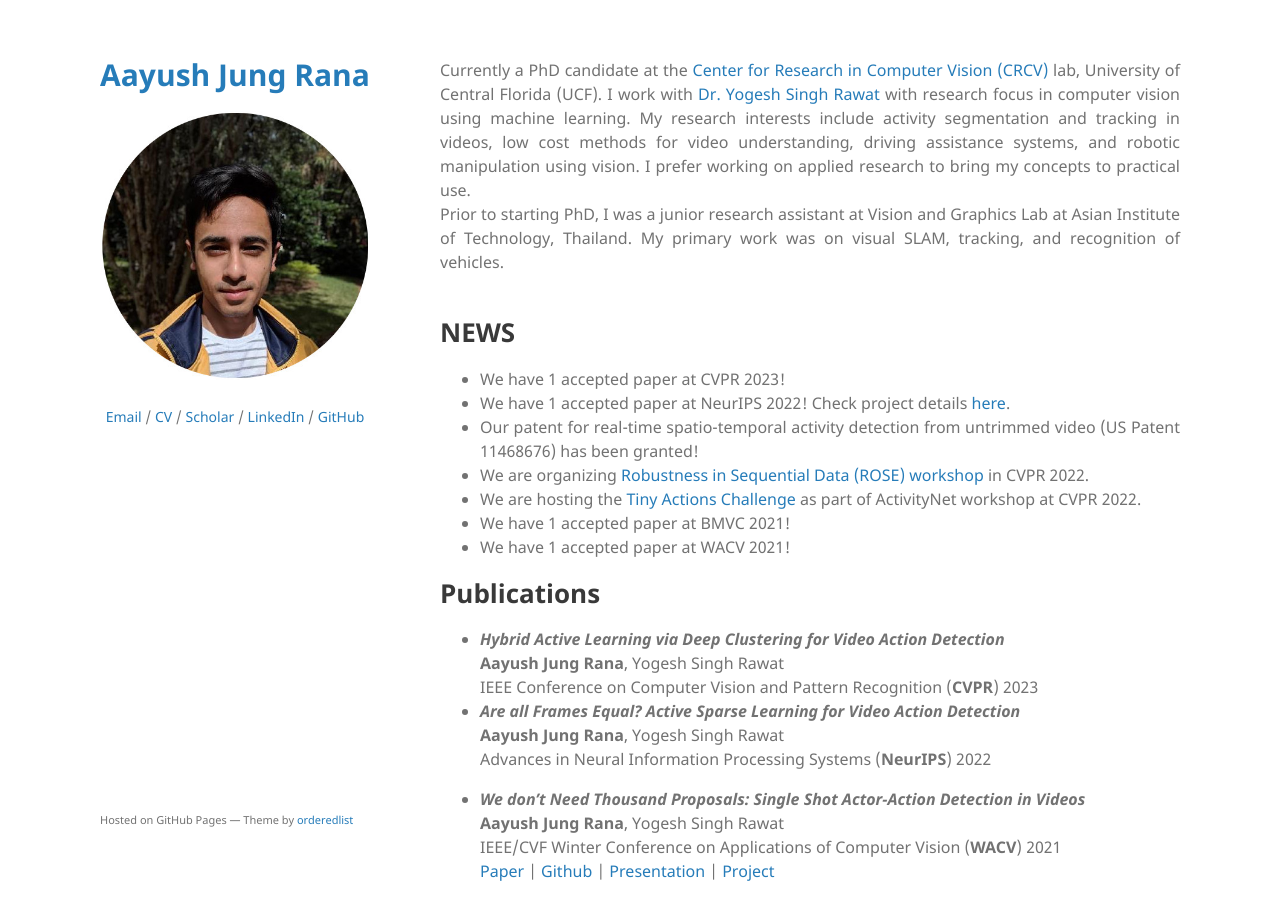
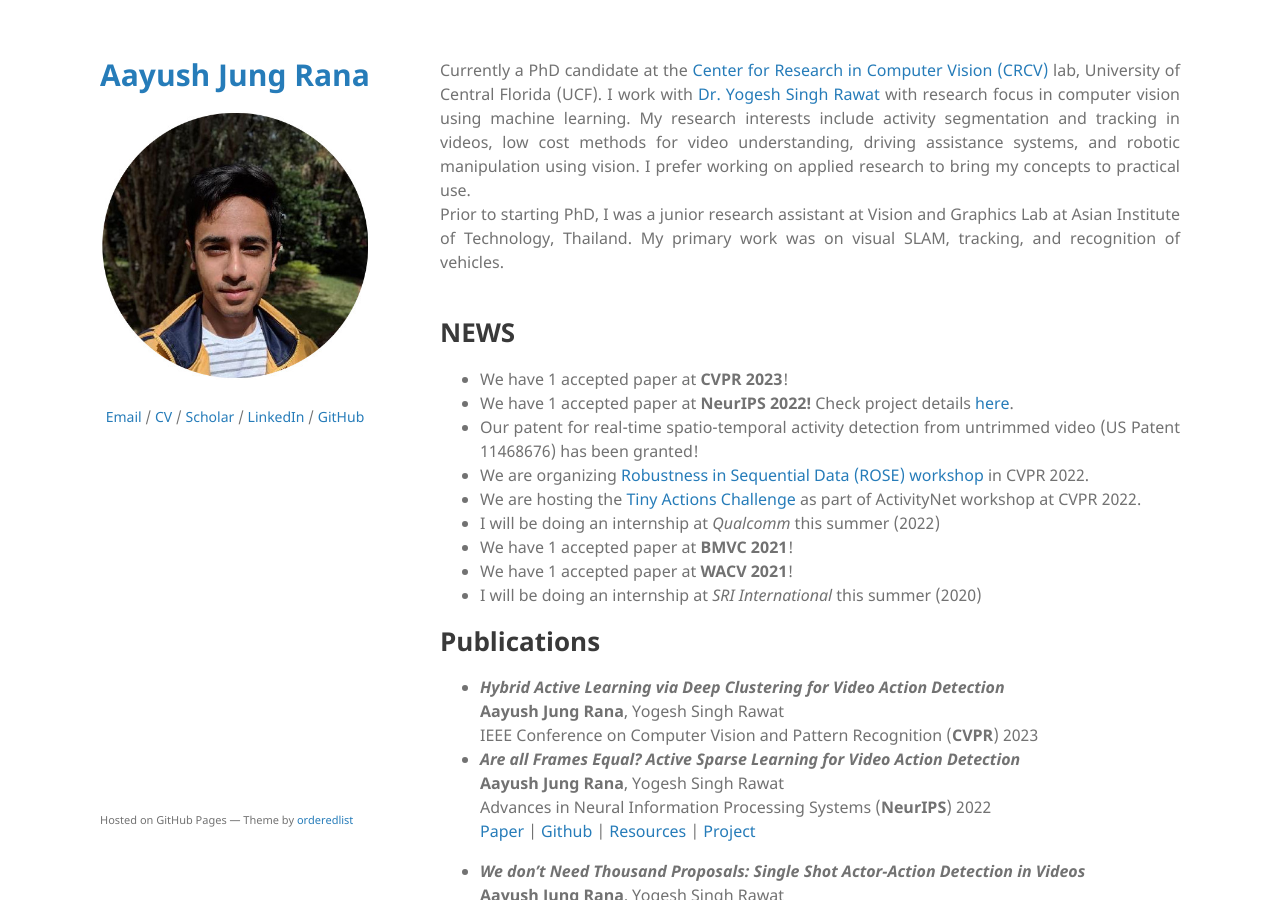
Before and after one commit to aayushjr/aayushjr.github.io, a Jekyll site: the page built from index.md, in a window 1280 px wide and 900 px high. Built offline with Jekyll 4.4.1, drawn with Linux system fonts in a browser that asks for light colours; the repository's description, which GitHub fills in, is left out.

Commit message:
Project links for Neurips paper

```diff
--- a/index.md
+++ b/index.md
@@ -14,13 +14,15 @@ Prior to starting PhD, I was a junior research assistant at Vision and Graphics
 
 <div align="justify">
 <ul>
-<li>We have 1 accepted paper at CVPR 2023!</li>
-<li>We have 1 accepted paper at NeurIPS 2022! Check project details <a href="https://sites.google.com/view/activesparselabeling/home">here</a>.</li>
+<li>We have 1 accepted paper at <b>CVPR 2023</b>!</li>
+<li>We have 1 accepted paper at <b>NeurIPS 2022!</b> Check project details <a href="https://sites.google.com/view/activesparselabeling/home">here</a>.</li>
 <li>Our patent for real-time spatio-temporal activity detection from untrimmed video (US Patent 11468676) has been granted!</li>
 <li>We are organizing <a href="https://rosecvpr22.github.io/">Robustness in Sequential Data (ROSE) workshop</a> in CVPR 2022. </li>
 <li>We are hosting the <a href="https://tinyactions-cvpr22.github.io/">Tiny Actions Challenge</a> as part of ActivityNet workshop at CVPR 2022.</li>
-<li>We have 1 accepted paper at BMVC 2021!</li>
-<li>We have 1 accepted paper at WACV 2021!</li>
+<li>I will be doing an internship at <i>Qualcomm</i> this summer (2022)</li>
+<li>We have 1 accepted paper at <b>BMVC 2021</b>!</li>
+<li>We have 1 accepted paper at <b>WACV 2021</b>!</li>
+<li>I will be doing an internship at <i>SRI International</i> this summer (2020)</li>
 </ul>
 </div>
 
@@ -35,6 +37,7 @@ Prior to starting PhD, I was a junior research assistant at Vision and Graphics
     <li><b><i>Are all Frames Equal? Active Sparse Learning for Video Action Detection</i></b><br>
     <b>Aayush Jung Rana</b>, Yogesh Singh Rawat<br>
     Advances in Neural Information Processing Systems (<b>NeurIPS</b>) 2022</li>
+    <a href="https://openreview.net/pdf?id=907ZdmPmmH_">Paper</a> | <a href="https://github.com/aayushjr/ASL-video">Github</a> | <a href="https://www.crcv.ucf.edu/research/projects/active-sparse-labeling-for-video-action-detection/">Resources</a> | <a href="https://sites.google.com/view/activesparselabeling/home">Project</a>
 
     <li style="margin-top:1em"><b><i>We don’t Need Thousand Proposals: Single Shot Actor-Action Detection in Videos</i></b><br>
     <b>Aayush Jung Rana</b>, Yogesh Singh Rawat<br>
```
